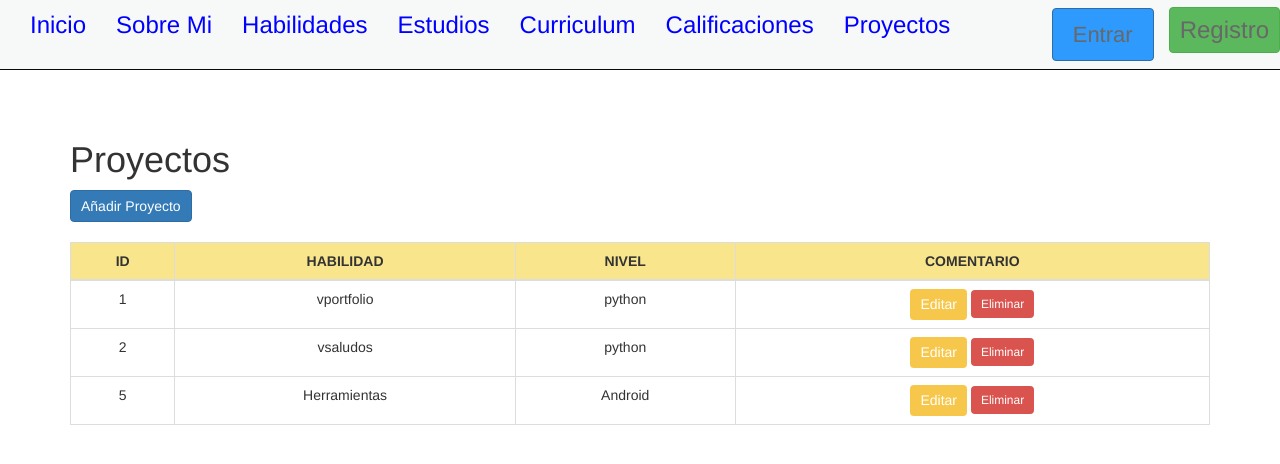
After one commit to MariaVictoria1997/portfolio, a Django app: page /lista_proyectos/ in a window 1280 px wide. The commit adds this page. Shown: the top 464 px of the page. Run offline with Django 5.2, Linux system fonts and the light colour scheme; data comes from the database, SQL or seed files in the repository; both versions use the stored data as it was after the commit; some libraries are stand-ins or nearby versions.

Commit message:
09/12/2024

```diff
--- a/appportfolio/models.py
+++ b/appportfolio/models.py
@@ -326,3 +326,20 @@ class Calificacion(models.Model):
 
     def __str__(self):
         return f"{self.asignatura} - {self.nota}"
+################################################
+# PROYECTOS
+################################################
+class Proyecto(models.Model):
+    titulo = models.CharField(max_length=255)
+    lenguaje = models.CharField(max_length=100)
+    tecnologias = models.TextField()
+    observaciones = models.TextField(blank=True, null=True)
+    fecha_publicacion = models.DateField()
+
+    class Meta:
+        verbose_name = "Proyecto"
+        verbose_name_plural = "Proyectos"
+        ordering = ['id']
+
+    def __str__(self):
+        return self.titulo
--- a/appportfolio/views.py
+++ b/appportfolio/views.py
@@ -31,7 +31,7 @@ from .models import Tarea, Estado
 from django.http import HttpResponse
 from django.utils.timezone import now
 from django.shortcuts import render, redirect
-from .forms import TareaForm
+from .forms import TareaForm, ProyectoForm
 
 
 
@@ -332,7 +332,7 @@ def editar_video(request, video_id):
     if request.method =='POST' and request.FILES.get('nuevo_video'):
         #Actualizamos el video
         video.video == request.FILES['nuevo_video']
-        print("entra" + str(video.video)).
+        print("entra" + str(video.video))
         video.save()
         return redirect('subir_videos') #Redirige a la galeria de imagenes
     return redirect('subir_videos')
@@ -725,3 +725,46 @@ def añadir_calificacion(request):
             Calificacion.objects.create(asignatura=asignatura, nota=nota)
         return redirect('lista_calificaciones')  # Asegúrate de que redirige aquí
     return render(request, 'agregar_calificacion.html')
+################################################
+# PROYECTOS
+################################################
+
+def lista_proyectos(request):
+    proyectos = Proyecto.objects.all()
+    return render(request, 'lista_proyectos.html', {'proyectos': proyectos})
+
+
+def detalle_proyecto(request, proyecto_id):
+    proyecto = get_object_or_404(Proyecto, id=proyecto_id)
+    return render(request, 'detalle_proyecto.html', {'proyecto': proyecto})
+
+
+def crear_proyecto(request):
+    if request.method == 'POST':
+        form = ProyectoForm(request.POST)
+        if form.is_valid():
+            form.save()
+            return redirect('lista_proyectos')
+    else:
+        form = ProyectoForm()
+    return render(request, 'crear_proyecto.html', {'form': form})
+
+
+def editar_proyecto(request, proyecto_id):
+    proyecto = get_object_or_404(Proyecto, id=proyecto_id)
+    if request.method == 'POST':
+        form = ProyectoForm(request.POST, instance=proyecto)
+        if form.is_valid():
+            form.save()
+            return redirect('lista_proyectos')
+    else:
+        form = ProyectoForm(instance=proyecto)
+    return render(request, 'editar_proyecto.html', {'form': form})
+
+
+def eliminar_proyecto(request, proyecto_id):
+    proyecto = get_object_or_404(Proyecto, id=proyecto_id)
+    if request.method == 'POST':
+        proyecto.delete()
+        return redirect('lista_proyectos')
+    return render(request, 'eliminar_proyecto.html', {'proyecto': proyecto})
--- a/pportfolio/urls.py
+++ b/pportfolio/urls.py
@@ -71,6 +71,11 @@ urlpatterns = [
     path('tareas/eliminar/<int:id>/', views.eliminar_tarea, name='eliminar_tarea'),
     path('lista_calificaciones/', views.lista_calificaciones, name='lista_calificaciones'),
     path('añadir/', views.añadir_calificacion, name='añadir_calificacion'),
+    path('lista_proyectos/', views.lista_proyectos, name='lista_proyectos'),
+    path('<int:proyecto_id>/', views.detalle_proyecto, name='detalle_proyecto'),
+    path('crear/', views.crear_proyecto, name='crear_proyecto'),
+    path('<int:proyecto_id>/editar/', views.editar_proyecto, name='editar_proyecto'),
+    path('<int:proyecto_id>/eliminar/', views.eliminar_proyecto, name='eliminar_proyecto'),
     # pk <int:pk> es tipo de dato y r'^(?P<id>\d+) es expresion regular
 ]
 urlpatterns += static(settings.STATIC_URL, document_root=settings.STATIC_ROOT)
--- /dev/null
+++ b/static/css/examen.css
@@ -0,0 +1,69 @@
+/* Estilos para la tabla */
+table {
+    width: 100%;
+    margin-top: 20px;
+    margin-bottom: 20px;
+}
+
+table th, table td {
+    text-align: center;
+    vertical-align: middle;
+}
+
+table th {
+    background-color: #f9e68c; /* Amarillo suave */
+}
+
+/* Estilos para los botones (Editar y Eliminar) */
+.btn {
+    border-radius: 4px; /* Bordes redondeados */
+    padding: 5px 10px; /* Tamaño del botón */
+    font-size: 14px; /* Fuente del botón */
+    text-align: center;
+}
+
+/* Botón de editar (Amarillo) */
+.btn-edit {
+    background-color: #f7c74b; /* Amarillo cálido */
+    border: none;
+    color: white;
+}
+
+.btn-edit:hover {
+    background-color: #e4b240; /* Amarillo oscuro */
+}
+
+/* Botón de eliminar (Rojo) */
+.btn-delete {
+    background-color: #d9534f; /* Rojo Bootstrap */
+    border: none;
+    color: white;
+}
+
+.btn-delete:hover {
+    background-color: #c9302c; /* Rojo más oscuro */
+}
+
+/* Ajustes de botones en el formulario */
+form .btn-sm {
+    font-size: 12px;
+    padding: 5px 10px;
+}
+
+form .btn-group {
+    display: flex;
+    justify-content: center;
+    gap: 10px;
+}
+
+form .btn-group .btn {
+    margin: 0; /* Elimina márgenes entre botones */
+    padding: 8px 16px;
+}
+
+/* Alineación de los botones de editar y eliminar */
+form .btn-container {
+    display: flex;
+    flex-direction: column;
+    gap: 5px;
+}
--- /dev/null
+++ b/templates/lista_proyectos.html
@@ -0,0 +1,44 @@
+{% extends "base.html" %}
+{% load static %}
+
+{% block head %}
+<title>Proyectos</title>
+<script src="https://code.jquery.com/jquery-1.12.4.min.js"></script>
+<script src="https://maxcdn.bootstrapcdn.com/bootstrap/3.3.5/js/bootstrap.min.js" integrity="sha512-K1qjQ+NcF2TYO/eI3M6v8EiNYZfA95pQumfvcVrTHtwQVDG+aHRqLi/ETn2uB+1JqwYqVG3LIvdm9lj6imS/pQ==" crossorigin="anonymous"></script>
+<link rel="stylesheet" href="https://maxcdn.bootstrapcdn.com/bootstrap/3.3.5/css/bootstrap.min.css" integrity="sha512-dTfge/zgoMYpP7QbHy4gWMEGsbsdZeCXz7irItjcC3sPUFtf0kuFbDz/ixG7ArTxmDjLXDmezHubeNikyKGVyQ==" crossorigin="anonymous">
+<link rel="stylesheet" href="{% static 'css/examen.css' %}">
+{% endblock %}
+
+{% block content %}
+<br><br><br><br><br>
+<h1>Proyectos</h1>
+<a href="{% url 'crear_proyecto' %}" class="btn btn-primary">Añadir Proyecto</a>
+
+<table class="table table-bordered">
+    <thead>
+        <tr>
+            <th>ID</th>
+            <th>HABILIDAD</th>
+            <th>NIVEL</th>
+            <th>COMENTARIO</th>
+        </tr>
+    </thead>
+    <tbody>
+        {% for proyecto in proyectos %}
+        <tr>
+            <td>{{ proyecto.id }}</td>
+            <td>{{ proyecto.titulo }}</td>
+            <td>{{ proyecto.lenguaje }}</td>
+            <td>
+                <a href="{% url 'editar_proyecto' proyecto.id %}" class="btn btn-edit btn-sm">Editar</a>
+                <form action="{% url 'eliminar_proyecto' proyecto.id %}" method="post" style="display:inline;">
+                    {% csrf_token %}
+                    <button type="submit" class="btn btn-delete btn-sm">Eliminar</button>
+                </form>
+            </td>
+        </tr>
+        {% endfor %}
+    </tbody>
+</table>
+
+{% endblock %}
--- a/templates/navbar.html
+++ b/templates/navbar.html
@@ -29,6 +29,7 @@
                     <li><a href="{% url 'estudios' %}"><font size="5" color="#0000FF">Estudios</font></a></li>
                     <li><a href="{% url 'agregar_curriculum' %}"><font size="5" color="#0000FF">Curriculum</font></a></li>
                     <li><a href="{% url 'añadir_calificacion' %}"><font size="5" color="#0000FF">Calificaciones</font></a></li>
+                    <li><a href="{% url 'lista_proyectos' %}"><font size="5" color="#0000FF">Proyectos</font></a></li>
                     {% endif %}
 
                     <!-- Usuarios autenticados -->
```
Also changed, not shown: appportfolio/forms.py (+11 -2 lines), static/css/examen2.css (added, +86 -0 lines), templates/crear_proyecto.html (added, +21 -0 lines), templates/detalle_proyecto.html (added, +20 -0 lines), templates/editar_proyecto.html (added, +21 -0 lines), templates/eliminar_proyecto.html (added, +20 -0 lines), appportfolio/migrations/0020_proyecto.py (added), db.sqlite3.
